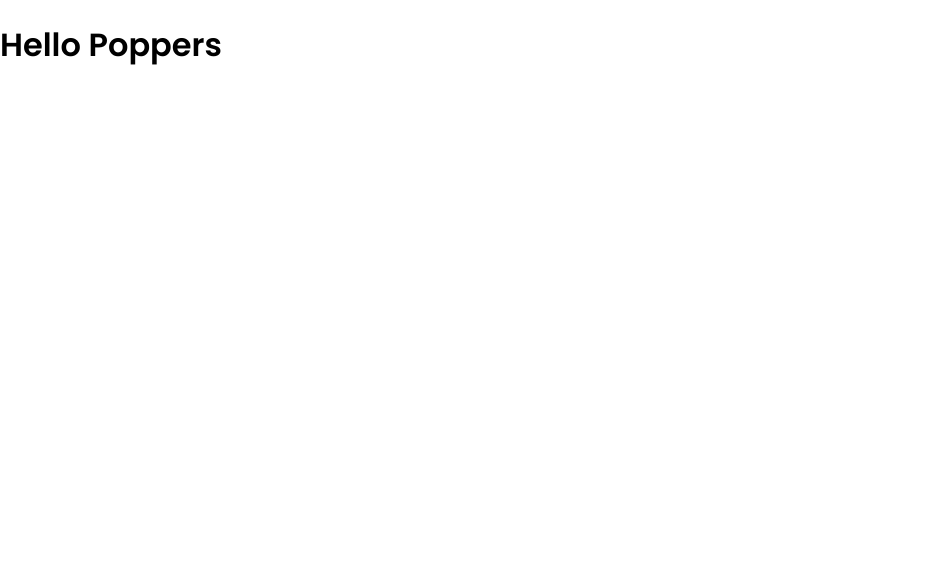
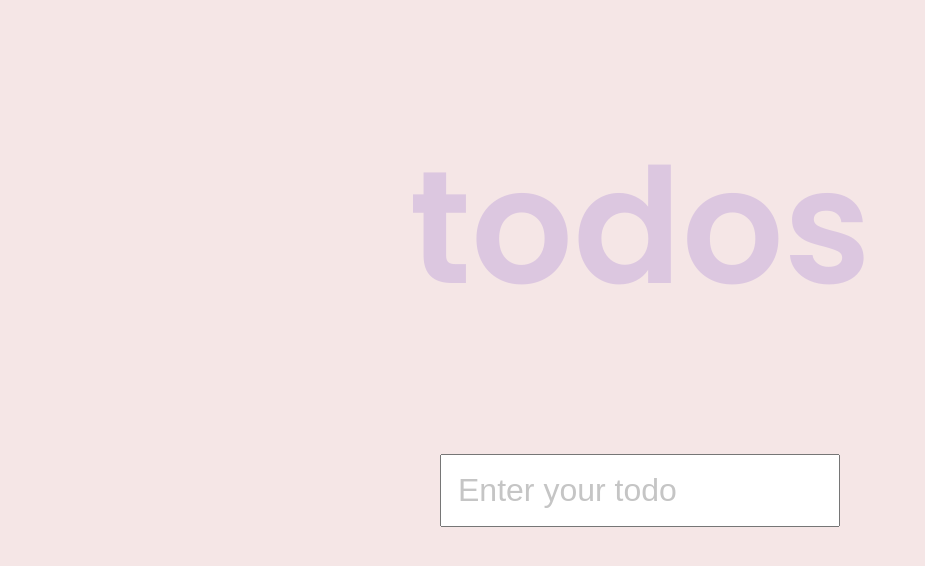
Before and after one commit to aaron-might/ToDo_app, a plain HTML site: page index.html in a window 1280 px wide. Shown: the whole page, without its empty margins (0-925 px from the left). Drawn offline with Linux system fonts and the light colour scheme.

Commit message:
create a form with input

```diff
--- a/index.html
+++ b/index.html
@@ -1,13 +1,20 @@
 <!DOCTYPE html>
 <html lang="en">
+
 <head>
     <meta charset="UTF-8" />
     <meta name="viewport" content="width=device-width, initial-scale=1.0" />
-        <title>Title</title>
+    <title>Todo app</title>
     <link rel="stylesheet" href="style.css" />
     <script src="script.js" defer></script>
 </head>
+
 <body>
-        <h1>Hello Poppers</h1>
+
 </body>
+<h1>todos</h1>
+<form id="form">
+<input type="text" id="input" class="input" placeholder="Enter your todo"/>
+
+</form>
 </html>
--- a/style.css
+++ b/style.css
@@ -5,6 +5,29 @@
 }
 
 body {
+    background-color: #f5e6e6;
     font-family: "Poppins", sans-serif;
     margin: 0;
 }
+h1{
+    color: rgb(184, 154, 216);
+    text-align: center;
+    font-size: 10rem;
+    opacity: 0.4;
+}
+
+form{
+    margin: auto;
+    max-width: 100%;
+    width: 400px;
+}
+
+input {
+    font-size:2rem;
+    padding: 1rem;
+    display: block;
+    width: 100%;
+}
+.input::placeholder{
+    color: #c5c5c5;
+}
```
Lines whose indentation alone changed are shown as unchanged.
